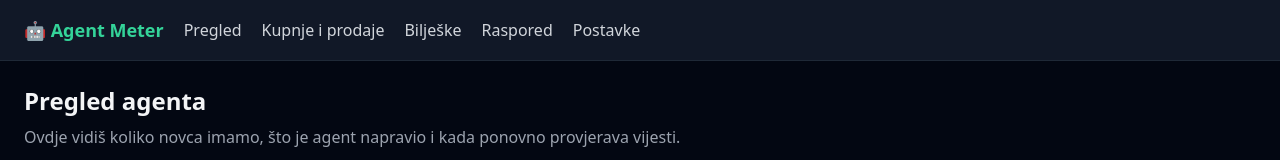
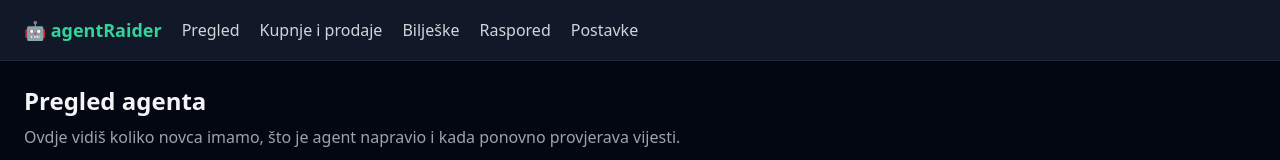
Before and after one commit to mpoloweg-dotcom/agent-meter-web, a Next.js app: page / in a window 1280 px wide. Shown: the top 160 px of the page. Built offline with nearby package versions, Linux system fonts and the light colour scheme; no server answers; the database is empty.

Commit message:
Rename dashboard to agentRaider

```diff
--- a/app/layout.tsx
+++ b/app/layout.tsx
@@ -3,8 +3,8 @@ import "./globals.css";
 import Link from "next/link";
 
 export const metadata: Metadata = {
-  title: "Agent Meter — pregled rada",
-  description: "Jednostavan pregled rada Agent Metera",
+  title: "agentRaider — pregled rada",
+  description: "Jednostavan pregled rada agenta agentRaider",
 };
 
 export default function RootLayout({ children }: { children: React.ReactNode }) {
@@ -12,7 +12,7 @@ export default function RootLayout({ children }: { children: React.ReactNode })
     <html lang="hr">
       <body className="bg-gray-950 text-gray-100 min-h-screen">
         <nav className="bg-gray-900 border-b border-gray-800 px-4 sm:px-6 py-4 flex flex-wrap items-center gap-x-5 gap-y-3">
-          <span className="font-bold text-lg text-emerald-400 w-full sm:w-auto">🤖 Agent Meter</span>
+          <span className="font-bold text-lg text-emerald-400 w-full sm:w-auto">🤖 agentRaider</span>
           <Link href="/" className="text-gray-300 hover:text-white transition-colors">
             Pregled
           </Link>
```
Also changed, not shown: 1 other file (tests, documents, lock files or other folders).
